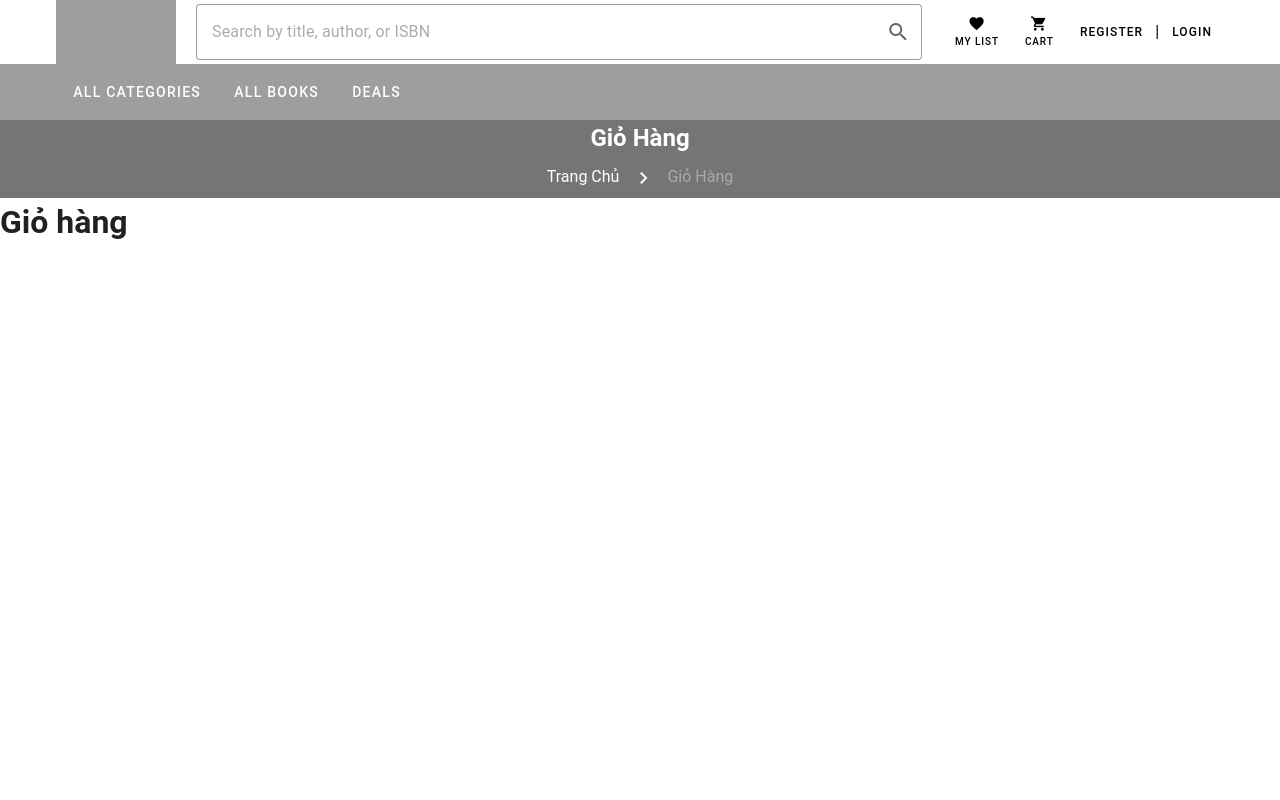
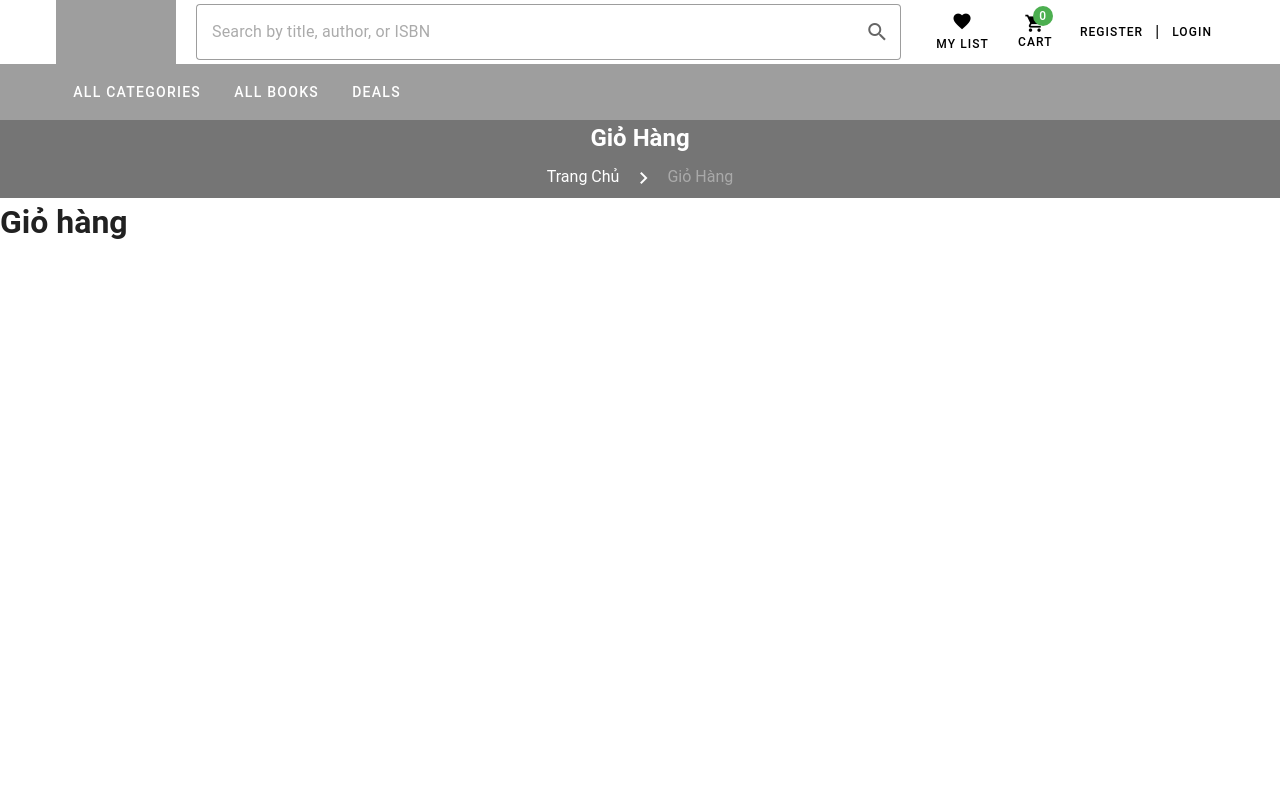
Before and after one commit to B5u2423/Bookstore-Website, a Vue app in the folder frontend/: page /cart in a window 1280 px wide. Shown: the top 800 px of the page. Built offline with nearby package versions, Linux system fonts and the light colour scheme; grey boxes are pictures that could not be loaded.

Commit message:
minor fix
add badge for cart button; minor fix to structure of SearchBar

```diff
--- a/frontend/src/components/common/SearchBar.vue
+++ b/frontend/src/components/common/SearchBar.vue
@@ -32,17 +32,26 @@ const goToCart = () => {
         />
 
         <!-- Icon buttons -->
-      <v-btn prepend-icon="mdi-heart" stacked size="x-small">MY LIST</v-btn>
-      <v-btn
-        @click="goToCart"
-        prepend-icon="mdi-cart"
-        stacked size="x-small">CART</v-btn>
+        <v-btn prepend-icon="mdi-heart" stacked size="small">
+          MY LIST
+        </v-btn>
+
+        <v-btn stacked size="small" @click="goToCart">
+          <v-badge color="success" content="0">
+            <v-icon icon="mdi-cart"></v-icon>
+          </v-badge>
+          CART
+        </v-btn>
+
         <v-btn text size="small"
-        :to="{ name: 'user-register' }"
-      >REGISTER</v-btn> |
+          :to="{ name: 'user-register' }">
+          REGISTER
+        </v-btn> |
+
         <v-btn text size="small"
-        :to="{ name: 'user-login' }"
-      >LOGIN</v-btn>
+          :to="{ name: 'user-login' }">
+          LOGIN
+        </v-btn>
       </v-container>
   </v-toolbar>
 </template>
```
Lines whose indentation alone changed are shown as unchanged.
